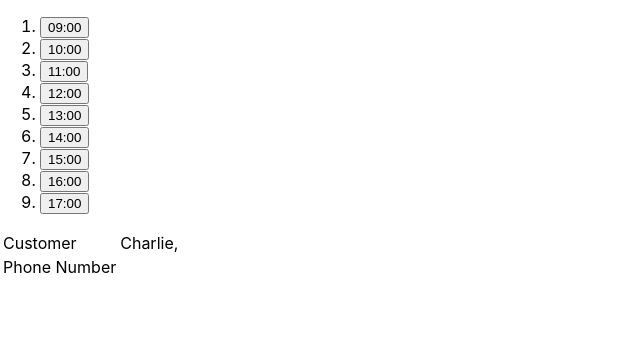
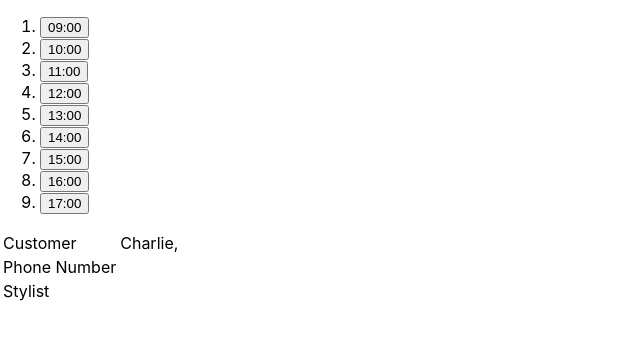
Before and after one commit to BuiKiem/react-test-driven-appoinments, a React (Create React App) app: page / in a window 1280 px wide. Shown: the top 340 px of the page, without its empty margins (0-640 px from the left). Built offline with nearby package versions, Linux system fonts and the light colour scheme.

Commit message:
'Appointment' should render stylist name dynamically.

```diff
--- a/src/components/AppointmentsDayView.js
+++ b/src/components/AppointmentsDayView.js
@@ -17,6 +17,10 @@ export const Appointment = ({ customer }) => {
       <tr>
         <td>Phone Number</td>
         <td>{customer.phoneNumber}</td>
+      </tr>
+      <tr>
+        <td>Stylist</td>
+        <td>{customer.stylist}</td>
       </tr>
       </tbody>
     </table>
```
Also changed, not shown: 1 other file (tests, documents, lock files or other folders).
